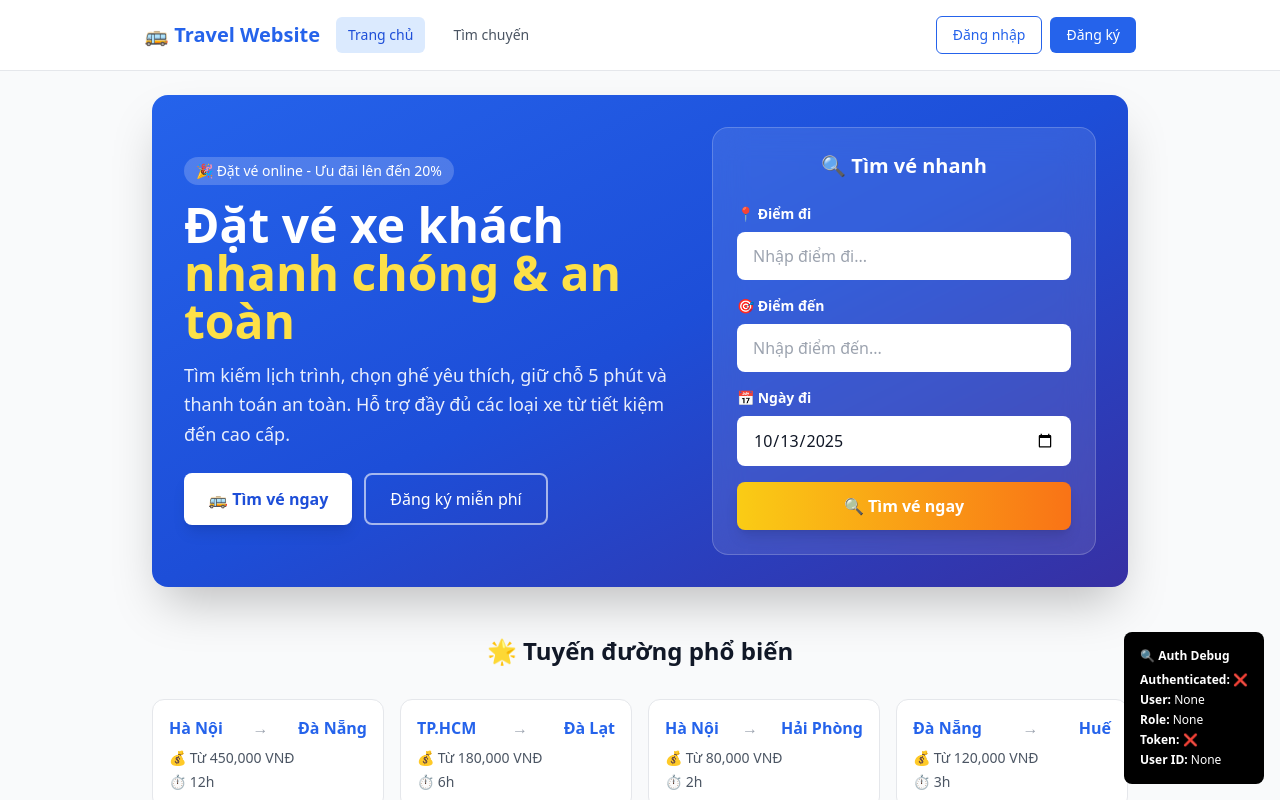
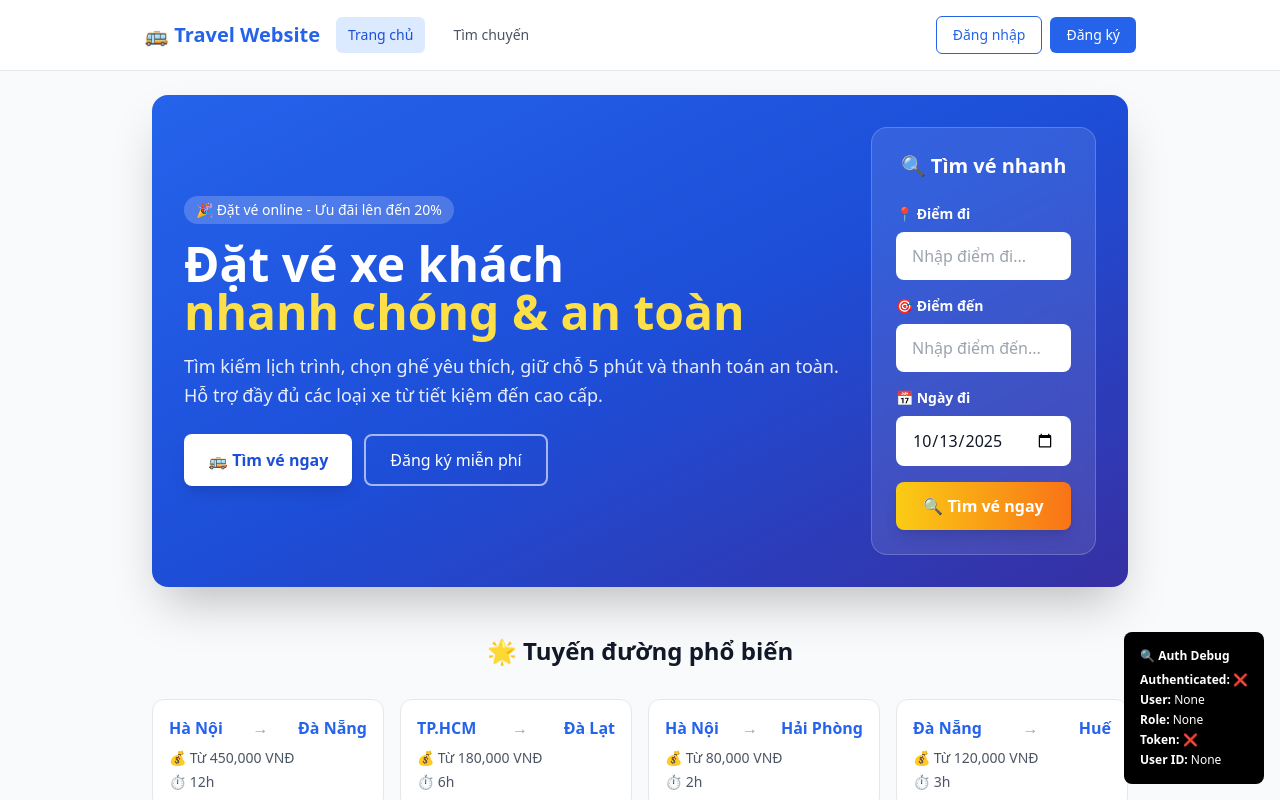
Before and after one commit to AnhBoHelloTeam/Travel-Website-FE, a React (Vite) app: page / in a window 1280 px wide. Shown: the top 800 px of the page. Built offline with nearby package versions, Linux system fonts and the light colour scheme; no server answers.

Commit message:
Fix: Edit search box size

```diff
--- a/src/modules/Home.tsx
+++ b/src/modules/Home.tsx
@@ -65,7 +65,7 @@
           </div>
 
           {/* Quick Search Form */}
-          <div className="bg-white/10 backdrop-blur-lg rounded-2xl p-6 min-w-96 border border-white/20">
+          <div className="bg-white/10 backdrop-blur-lg rounded-2xl p-6 min-w-78 border border-white/20">
             <h3 className="text-xl font-bold mb-6 text-center">🔍 Tìm vé nhanh</h3>
             <div className="space-y-4">
               <div>
```
Also changed, not shown: 1 other file (tests, documents, lock files or other folders).
